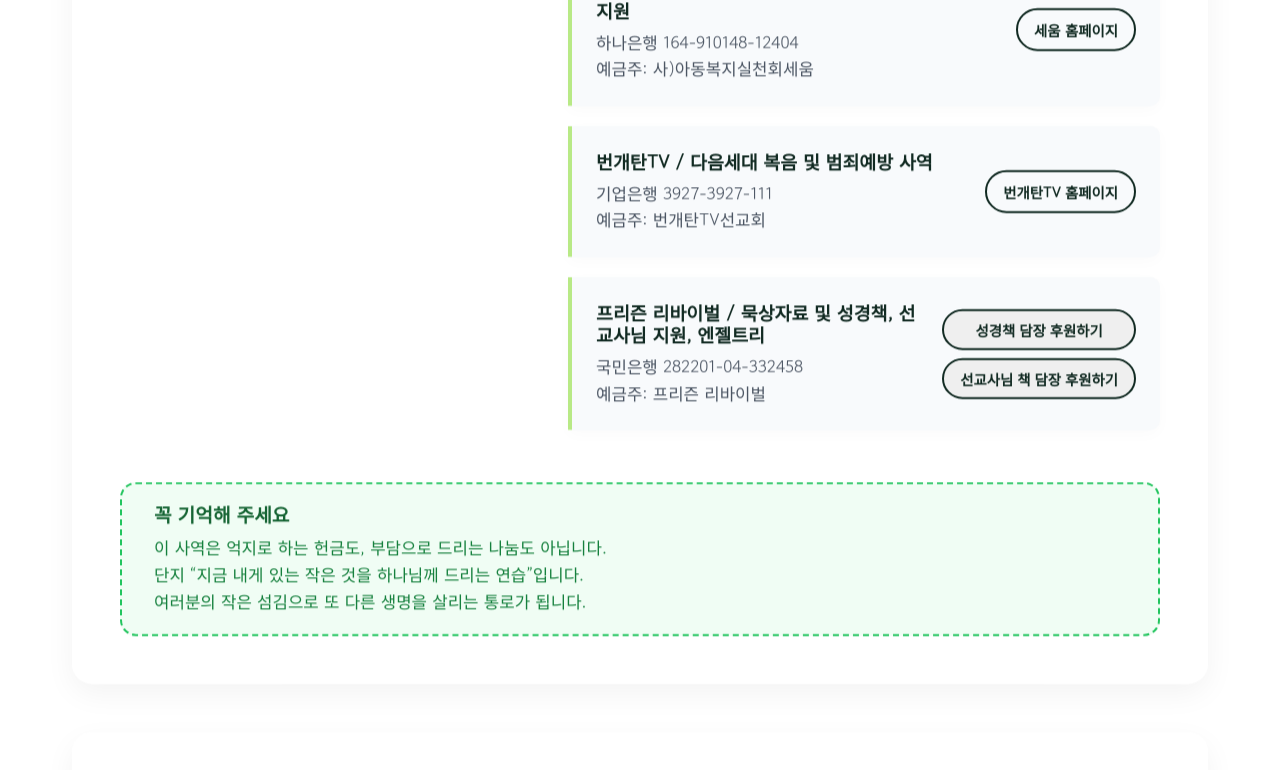
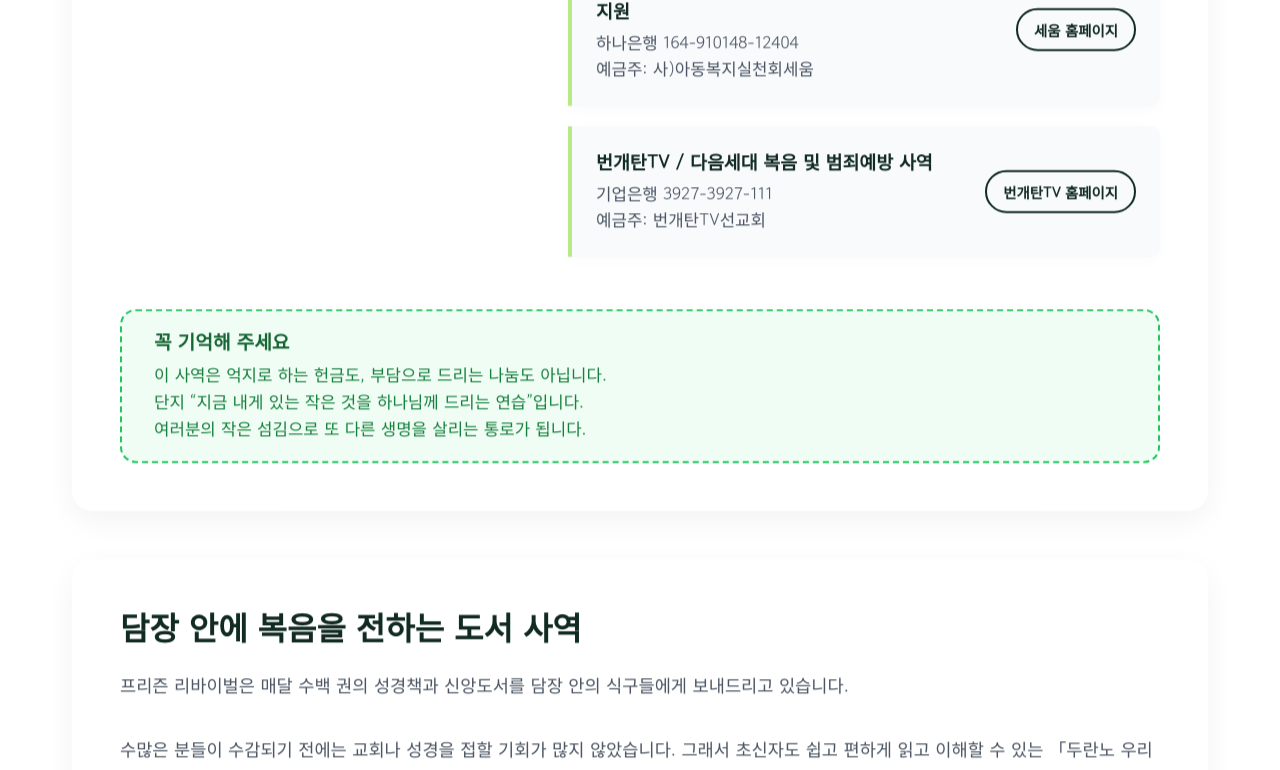
Before and after one commit to hakil-kim/prisonrevival_react, a React (Vite) app: page /programs in a window 1280 px wide. Shown: the part 3779-4549 px from the top of the page. Built offline with nearby package versions, Linux system fonts and the light colour scheme; a web font is replaced by a local one.

Commit message:
feat(programs): remove 4th flow project account box and clean up locales

```diff
--- a/src/locales/en.json
+++ b/src/locales/en.json
@@ -213,13 +213,9 @@
   "prog4Acct2Info": "Bank Name 000-000-000000 (Name)",
   "prog4Acct3Title": "Account 3",
   "prog4Acct3Info": "Bank Name 000-000-000000 (Name)",
-  "prog4Acct4Title": "Account 4",
-  "prog4Acct4Info": "Bank Name 000-000-000000 (Name)",
   "prog4BtnSam": "SAM Website",
   "prog4BtnIseum": "SEUM Website",
   "prog4BtnThunder": "Thunder TV Website",
-  "prog4BtnBible": "Sponsor Bibles",
-  "prog4BtnBook": "Sponsor Missionary Books",
   "prog4FooterTitle": "Contact",
   "prog4FooterInfo": "Secretariat (010-0000-0000)",
   "volProgTitleMain": "Volunteer Programs",
--- a/src/locales/es.json
+++ b/src/locales/es.json
@@ -213,13 +213,9 @@
   "prog4Acct2Info": "Banco 000-000-000000 (Nombre)",
   "prog4Acct3Title": "Cuenta 3",
   "prog4Acct3Info": "Banco 000-000-000000 (Nombre)",
-  "prog4Acct4Title": "Cuenta 4",
-  "prog4Acct4Info": "Banco 000-000-000000 (Nombre)",
   "prog4BtnSam": "Sitio Web de SAM",
   "prog4BtnIseum": "Sitio Web de SEUM",
   "prog4BtnThunder": "Sitio Web de Thunder TV",
-  "prog4BtnBible": "Patrocinar Biblias",
-  "prog4BtnBook": "Patrocinar Libros de Misioneros",
   "prog4FooterTitle": "Contacto",
   "prog4FooterInfo": "Secretaría (010-0000-0000)",
   "volProgTitleMain": "Programas Voluntarios",
--- a/src/locales/ko.json
+++ b/src/locales/ko.json
@@ -215,13 +215,9 @@
   "prog4Acct2Info": "하나은행 164-910148-12404<br>예금주: 사)아동복지실천회세움",
   "prog4Acct3Title": "번개탄TV / 다음세대 복음 및 범죄예방 사역",
   "prog4Acct3Info": "기업은행 3927-3927-111<br>예금주: 번개탄TV선교회",
-  "prog4Acct4Title": "프리즌 리바이벌 / 묵상자료 및 성경책, 선교사님 지원, 엔젤트리",
-  "prog4Acct4Info": "국민은행 282201-04-332458<br>예금주: 프리즌 리바이벌",
   "prog4BtnSam": "SAM 홈페이지",
   "prog4BtnIseum": "세움 홈페이지",
   "prog4BtnThunder": "번개탄TV 홈페이지",
-  "prog4BtnBible": "성경책 담장 후원하기",
-  "prog4BtnBook": "선교사님 책 담장 후원하기",
   "prog4FooterTitle": "꼭 기억해 주세요",
   "prog4FooterInfo": "이 사역은 억지로 하는 헌금도, 부담으로 드리는 나눔도 아닙니다.<br>단지 “지금 내게 있는 작은 것을 하나님께 드리는 연습”입니다.<br>여러분의 작은 섬김으로 또 다른 생명을 살리는 통로가 됩니다.",
   "volProgTitleMain": "발렌티어 프로그램",
--- a/src/locales/pt.json
+++ b/src/locales/pt.json
@@ -213,13 +213,9 @@
   "prog4Acct2Info": "Banco 000-000-000000 (Nome)",
   "prog4Acct3Title": "Conta 3",
   "prog4Acct3Info": "Banco 000-000-000000 (Nome)",
-  "prog4Acct4Title": "Conta 4",
-  "prog4Acct4Info": "Banco 000-000-000000 (Nome)",
   "prog4BtnSam": "Site da SAM",
   "prog4BtnIseum": "Site da SEUM",
   "prog4BtnThunder": "Site da Thunder TV",
-  "prog4BtnBible": "Patrocinar Bíblias",
-  "prog4BtnBook": "Patrocinar Livros de Missionários",
   "prog4FooterTitle": "Contato",
   "prog4FooterInfo": "Secretaria (010-0000-0000)",
   "volProgTitleMain": "Programas Voluntários",
--- a/src/locales/tl.json
+++ b/src/locales/tl.json
@@ -213,13 +213,9 @@
   "prog4Acct2Info": "Pangalan ng Bangko 000-000-000000 (Pangalan)",
   "prog4Acct3Title": "Account 3",
   "prog4Acct3Info": "Pangalan ng Bangko 000-000-000000 (Pangalan)",
-  "prog4Acct4Title": "Account 4",
-  "prog4Acct4Info": "Pangalan ng Bangko 000-000-000000 (Pangalan)",
   "prog4BtnSam": "SAM Website",
   "prog4BtnIseum": "SEUM Website",
   "prog4BtnThunder": "Thunder TV Website",
-  "prog4BtnBible": "Sponsor ng mga Bibliya",
-  "prog4BtnBook": "Sponsor ng mga Aklat ng Misyonaryo",
   "prog4FooterTitle": "Kontak",
   "prog4FooterInfo": "Secretariat (010-0000-0000)",
   "volProgTitleMain": "Mga Programang Boluntaryo",
--- a/src/locales/zh.json
+++ b/src/locales/zh.json
@@ -213,13 +213,9 @@
   "prog4Acct2Info": "银行名称 000-000-000000 (户名)",
   "prog4Acct3Title": "账户 3",
   "prog4Acct3Info": "银行名称 000-000-000000 (户名)",
-  "prog4Acct4Title": "账户 4",
-  "prog4Acct4Info": "银行名称 000-000-000000 (户名)",
   "prog4BtnSam": "SAM 官网",
   "prog4BtnIseum": "SEUM 官网",
   "prog4BtnThunder": "闪电TV 官网",
-  "prog4BtnBible": "赞助圣经",
-  "prog4BtnBook": "赞助宣教士书籍",
   "prog4FooterTitle": "联系方式",
   "prog4FooterInfo": "秘书处 (010-0000-0000)",
   "volProgTitleMain": "志愿者项目",
--- a/src/pages/Programs.jsx
+++ b/src/pages/Programs.jsx
@@ -150,7 +150,7 @@
               <p className="program-account-info" style={{ color: '#D32F2F', fontWeight: 600, fontSize: '1.05rem' }} dangerouslySetInnerHTML={{ __html: t('prog4Notice') }}></p>
             </div>
 
-            {[1, 2, 3, 4].map((num) => {
+            {[1, 2, 3].map((num) => {
               let buttons = null;
               if (num === 1) {
                 buttons = (
@@ -187,25 +187,6 @@
                   >
                     {t('prog4BtnThunder')}
                   </a>
-                );
-              } else if (num === 4) {
-                buttons = (
-                  <div style={{ display: 'flex', flexDirection: 'column', gap: '0.5rem' }}>
-                    <button
-                      onClick={() => setAlertMessage(t('linkPreparing'))}
-                      className="secondary-btn"
-                      style={{ fontSize: '0.9rem', padding: '0.5rem 1rem', whiteSpace: 'nowrap', cursor: 'pointer' }}
-                    >
-                      {t('prog4BtnBible')}
-                    </button>
-                    <button
-                      onClick={() => setAlertMessage(t('linkPreparing'))}
-                      className="secondary-btn"
-                      style={{ fontSize: '0.9rem', padding: '0.5rem 1rem', whiteSpace: 'nowrap', cursor: 'pointer' }}
-                    >
-                      {t('prog4BtnBook')}
-                    </button>
-                  </div>
                 );
               }
 
```
